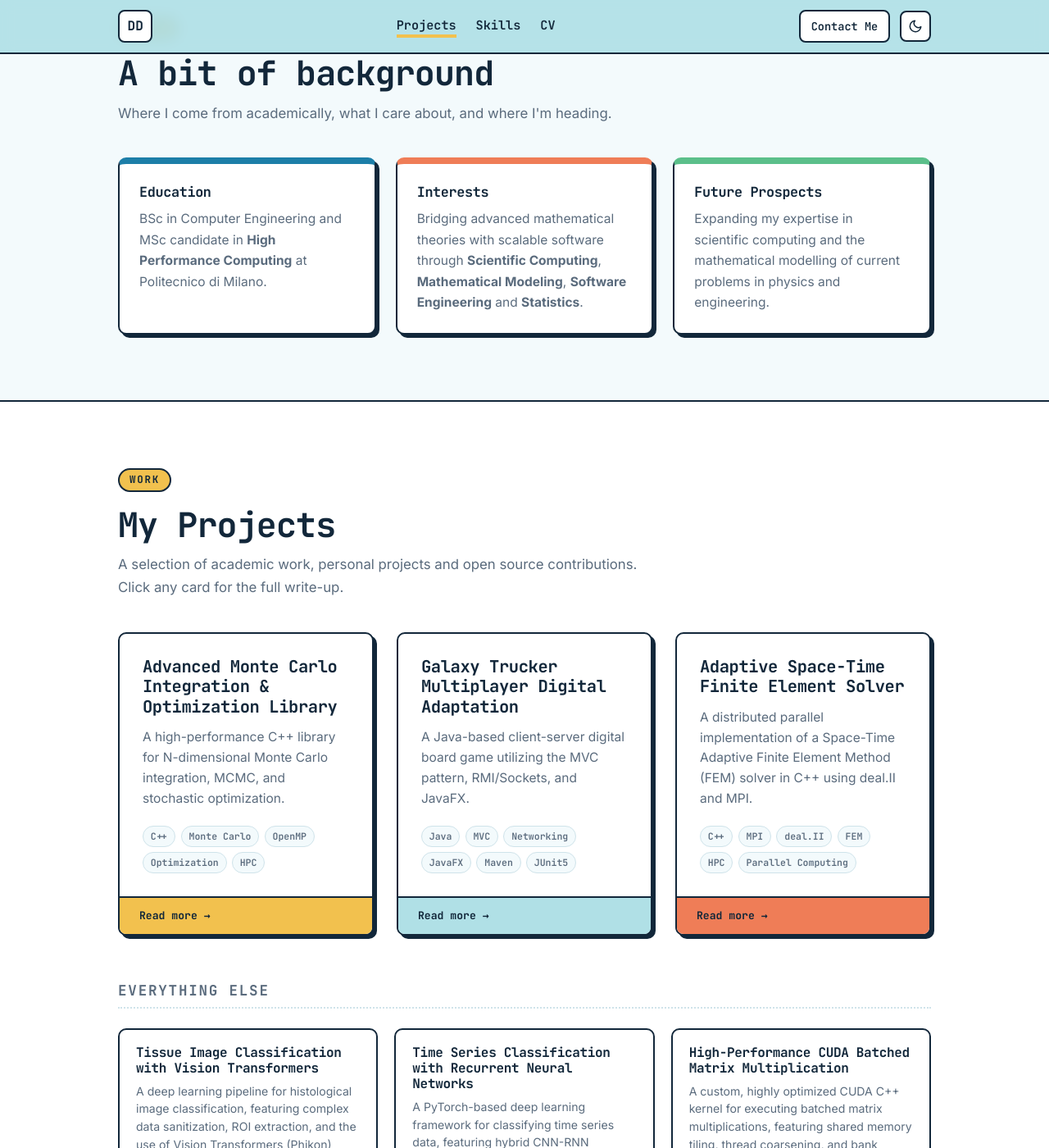
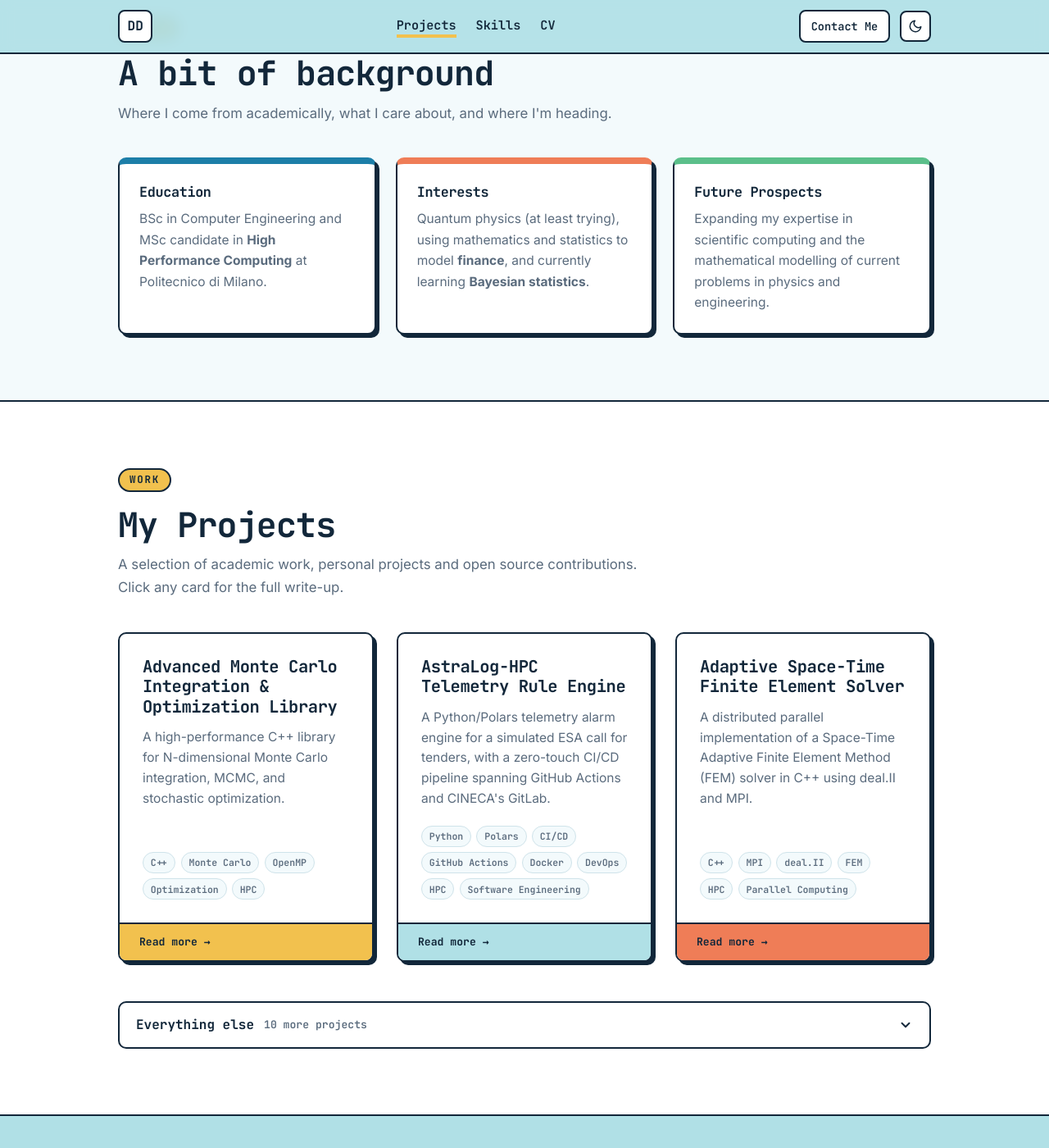
Before and after one commit to DomDegi/domdegi.github.io, a Jekyll site: the page built from index.html, in a window 1280 px wide and 1400 px high, scrolled down 645 px. Shown: the whole window at 82% size. Built offline with Jekyll 4.4.1, drawn with Linux system fonts in a browser that asks for light colours; some of the changed text lies outside the part shown.

Commit message:
Add AstraLog-HPC, collapse the secondary project list
Add the AstraLog-HPC write-up (Software Engineering for HPC, simulated
ESA call for tenders): Python/Polars rule engine with a CI/CD pipeline
spanning GitHub Actions and CINECA's GitLab. Details are drawn from the
repository README.

Feature it in place of Galaxy Trucker, which moves to the secondary
list — the DevOps/HPC work is the stronger third slot. Swapping back is
a one-line front-matter change.

Put the secondary projects behind a collapsed native <details>, so the
Projects section is three cards and a toggle rather than twelve cards.
Using <details> keeps it working with JS disabled.

Also: state CI/CD and GitHub Actions under Software Engineering skills,
and replace the Interests card text.

Verified on Jekyll 3.10 (what Pages builds with) and 4.4.1 —
byte-identical output.

Co-Authored-By: Claude Opus 5 <noreply@anthropic.com>
Claude-Session: https://claude.ai/code/session_01WCARhjTm4Z9ZAweJDSffQC

```diff
--- /dev/null
+++ b/_projects/astralog-hpc.md
@@ -0,0 +1,35 @@
+---
+layout: page
+title: AstraLog-HPC Telemetry Rule Engine
+description: A Python/Polars telemetry alarm engine for a simulated ESA call for tenders, with a zero-touch CI/CD pipeline spanning GitHub Actions and CINECA's GitLab.
+tags: [Python, Polars, CI/CD, GitHub Actions, Docker, DevOps, HPC, Software Engineering]
+featured: true
+weight: 2
+---
+
+Built for the **Software Engineering for HPC** course (A.Y. 2025-2026) at Politecnico di Milano, AstraLog-HPC is the *Full Track* response to a simulated **Call for Tenders issued by the European Space Agency**. The system ingests large satellite telemetry streams, evaluates configurable alarm rules against them, and emits deterministic alarm reports at high throughput.
+
+It was a two-person project with Leonardo Pelorosso, developed with a peer-review methodology — architectural decisions and deliverables were cross-validated by both members. My role was **Software Architect & DevOps**: system architecture and UML, OOP implementation, multi-threaded parallelization and profiling, scalability analysis, the CD pipelines, and the automated documentation infrastructure.
+
+## Architecture
+The design is built strictly around the **Strategy** and **Dependency Inversion** patterns. The orchestrator depends only on abstract base classes — `ITelemetryReader`, `IRulesEngine`, `IStateMemory`, `IOutputWriter` — which cleanly separates physical data handling from logical rule evaluation and lets any stage be swapped without touching the core.
+
+The rules themselves are non-trivial: beyond simple thresholds, the engine handles **stateful streak rules** (N consecutive breaches), **step-difference rules** comparing against previous values, and **correlation rules** requiring several conditions to hold simultaneously at the same timestamp. Streak counters are namespaced by `rule_id + sensor_id` so two rules watching the same sensor cannot corrupt each other's state.
+
+## Parallelization & Performance
+The original implementation used single-threaded Pandas and did not scale. Migrating to a **Polars / Rust multi-threaded architecture** moved the per-row Python loops into vectorized operations executed entirely in C/Rust, sidestepping the GIL.
+
+* **Batch-size tuning:** scalability testing showed the optimum is hardware-dependent — 750,000 rows locally, but **200,000 rows on Galileo100**, where tighter batching prevents L3-cache misses and keeps 32 cores continuously fed.
+* **Result:** near-linear scalability and roughly **850,000 rows/second** on the full CINECA Galileo100 cluster (32 cores, 64 GB RAM) — a **reduction in execution time of over 97%** against the Pandas baseline.
+* **Determinism:** output is sorted on a fixed key so two identical input streams always produce byte-identical files, regardless of how Polars schedules its threads internally.
+
+## CI/CD & DevOps
+The pipeline is built on "defense in depth" and spans two platforms:
+
+* **Quality & security gates:** every push to `main` runs `black` and `ruff` as hard merge-blockers (even though developers already have local `pre-commit` hooks), plus **CodeQL** semantic analysis and the full `pytest` suite with coverage reported to **Codecov**.
+* **Continuous deployment:** a production Docker image is built with layer caching and pushed to the GitHub Container Registry — then the pipeline spins that exact image up in isolation and runs the test suite inside it, so the production artifact is validated before it ever reaches the cluster.
+* **Automated releases:** Conventional Commits drive **Semantic Release**, which computes the next SemVer tag, generates the changelog, and publishes the GitHub Release with no human intervention.
+* **Cross-platform mirroring:** the repository is mirrored to CINECA's internal GitLab, where a runner converts the Docker image into a native **Singularity** `.sif` for the HPC nodes. Since GitHub Actions cannot reach the cluster directly, the workflow polls the GitLab REST API to surface remote failures back in GitHub — a single pane of glass over both halves of the pipeline.
+* **Self-compiling documentation:** every successful commit regenerates the `pdoc` API reference and recompiles the LaTeX design document to PDF in a TeX Live container, publishing both to GitHub Pages.
+
+> **Source Code:** [View on GitHub](https://github.com/DomDegi/DeGiorgioPelorosso) · **[Live documentation](https://domdegi.github.io/DeGiorgioPelorosso/index.html)**
--- a/assets/css/main.css
+++ b/assets/css/main.css
@@ -604,16 +604,6 @@ img {
   padding: 2.75rem 0;
 }
 
-.subsection-title {
-  font-size: 1.1rem;
-  text-transform: uppercase;
-  letter-spacing: 0.1em;
-  color: var(--text-muted);
-  margin: 3.5rem 0 1.5rem;
-  padding-bottom: 0.6rem;
-  border-bottom: 2px dotted var(--border-soft);
-}
-
 /* Featured projects: three cards with the full treatment. */
 .featured-grid {
   display: grid;
@@ -671,6 +661,62 @@ img {
   font-size: 0.68rem;
 }
 
+
+/* Collapsible "everything else" list */
+.more-projects {
+  margin-top: 3rem;
+}
+
+.more-projects__toggle {
+  display: flex;
+  align-items: center;
+  gap: 0.75rem;
+  cursor: pointer;
+  list-style: none;
+  font-family: var(--font-mono);
+  font-weight: 700;
+  background: var(--card-bg);
+  border: var(--border-w) solid var(--ink);
+  border-radius: var(--radius);
+  padding: 0.85rem 1.25rem;
+  transition: transform 0.15s ease, box-shadow 0.15s ease;
+}
+
+/* Safari/Chrome still paint a marker without this. */
+.more-projects__toggle::-webkit-details-marker {
+  display: none;
+}
+
+.more-projects__toggle:hover {
+  transform: translate(-2px, -2px);
+  box-shadow: var(--shadow);
+}
+
+.more-projects__label {
+  font-size: 1rem;
+}
+
+.more-projects__count {
+  font-size: 0.82rem;
+  font-weight: 600;
+  color: var(--text-muted);
+  margin-right: auto;
+}
+
+.more-projects__chevron {
+  display: grid;
+  place-items: center;
+  color: var(--text);
+  transition: transform 0.2s ease;
+}
+
+.more-projects[open] .more-projects__chevron {
+  transform: rotate(180deg);
+}
+
+.more-projects[open] .more-projects__toggle {
+  margin-bottom: 1.75rem;
+}
 /* CV strip */
 .cv-bar {
   display: flex;
--- a/index.html
+++ b/index.html
@@ -44,9 +44,8 @@ permalink: /
       </div>
       <div class="about-card about-card--2">
         <h3>Interests</h3>
-        <p>Bridging advanced mathematical theories with scalable software through <strong>Scientific
-            Computing</strong>, <strong>Mathematical Modeling</strong>, <strong>Software Engineering</strong> and
-          <strong>Statistics</strong>.</p>
+        <p>Quantum physics (at least trying), using mathematics and statistics to model
+          <strong>finance</strong>, and currently learning <strong>Bayesian statistics</strong>.</p>
       </div>
       <div class="about-card about-card--3">
         <h3>Future Prospects</h3>
@@ -91,7 +90,18 @@ permalink: /
       {% endfor %}
     </div>
 
-    <h3 class="subsection-title">Everything else</h3>
+    {% comment %}Collapsed by default: native <details> so it still works without JS.{% endcomment %}
+    <details class="more-projects">
+      <summary class="more-projects__toggle">
+        <span class="more-projects__label">Everything else</span>
+        <span class="more-projects__count">{{ rest | size }} more projects</span>
+        <span class="more-projects__chevron" aria-hidden="true">
+          <svg xmlns="http://www.w3.org/2000/svg" width="18" height="18" viewBox="0 0 24 24" fill="none"
+            stroke="currentColor" stroke-width="2.5" stroke-linecap="round" stroke-linejoin="round">
+            <polyline points="6 9 12 15 18 9"></polyline>
+          </svg>
+        </span>
+      </summary>
       <div class="project-grid project-grid--compact">
         {% for project in rest %}
         <a href="{{ project.url | relative_url }}" class="project-card project-card--compact">
@@ -105,6 +115,7 @@ permalink: /
         </a>
         {% endfor %}
       </div>
+    </details>
   </div>
 </section>
 
@@ -149,6 +160,7 @@ permalink: /
         <h3>Software Engineering &amp; Tools</h3>
         <ul>
           <li>Version control (Git), UML, Agile methodologies</li>
+          <li><strong>CI/CD &amp; DevOps:</strong> GitHub Actions, Docker, automated testing and releases</li>
           <li><strong>Databases:</strong> SQL, ER modeling, DAO pattern</li>
           <li><strong>Profiling:</strong> Valgrind, KCachegrind, Perf</li>
         </ul>
```
Also changed, not shown: _projects/java-game.md (+0 -1 lines). Lines whose indentation alone changed are shown as unchanged.
